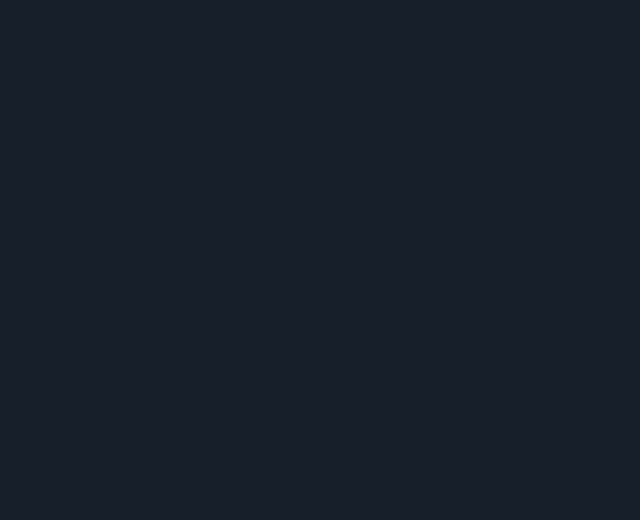
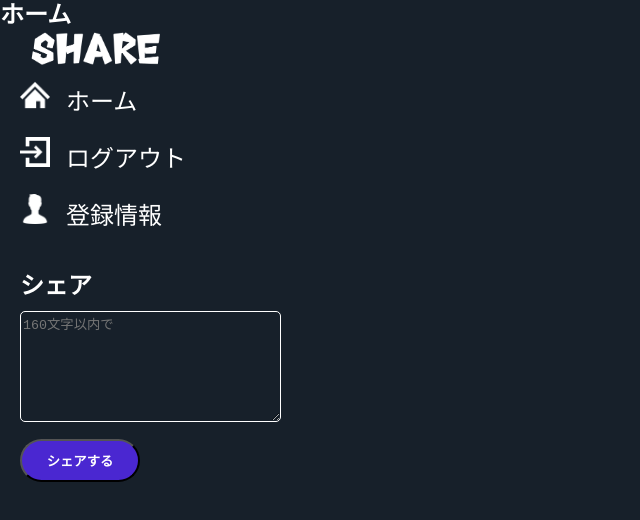
Before and after one commit to makoto-tanji/nuxt-practical-modern-dev, a Nuxt app: page /home in a window 1280 px wide. Before the commit this address had no page. Shown: the top 520 px of the page, without its empty margins (0-640 px from the left). Built offline with nearby package versions, Linux system fonts and the light colour scheme.

Commit message:
add sidebar-component.vue, home.vue, logout.vue and profile.vue

```diff
--- /dev/null
+++ b/components/sidebar-component.vue
@@ -0,0 +1,65 @@
+<template>
+  <div class="sidebar">
+    <img src="@/assets/imgs/logo.png"  alt="logo" class="img">
+    <div class="img-link-container">
+      <NuxtLink to="/home">
+        <img src="@/assets/imgs/home.png" class="img small-img">
+        ホーム
+      </NuxtLink>
+    </div>
+    <div class="img-link-container">
+        <NuxtLink to="/logout">
+          <img src="@/assets/imgs/logout.png" class="img small-img">
+          ログアウト
+        </NuxtLink>
+    </div>
+    <div class="img-link-container">
+      <NuxtLink to="/profile">
+        <img src="@/assets/imgs/profile.png" class="img small-img">
+        登録情報
+      </NuxtLink>
+    </div>
+    <div class="share-container">
+      <h2 class="title-share">シェア</h2>
+      <textarea name="share" id="share" cols="30" rows="7" placeholder="160文字以内で"></textarea>
+    </div>
+    <button class="btn share-btn">シェアする</button>
+  </div>
+</template>
+
+<style scoped>
+  .sidebar{
+    width: 100%;
+    display: flex;
+    flex-direction: column;
+    padding-left: 20px;
+  }
+  .img-link-container{
+    display: flex;
+    align-items: center;
+    padding: 10px 0;
+  }
+  .small-img{
+  width: 30px;
+  height: auto;
+  max-width: 100%;
+  max-height: 100%;
+  margin-right: 10px;
+  }
+  .title-share{
+    margin: 30px 0 10px 0;
+  }
+  textarea{
+    border: 1px solid white;
+    border-radius: 5px;
+    background-color: rgb(23, 32, 42);
+    resize: vertical;
+    color: white;
+  }
+  button{
+    margin: 10px 0px 0px 0px;
+  }
+  .share-btn{
+    margin-right: 20px;
+  }
+</style>
--- /dev/null
+++ b/pages/home.vue
@@ -0,0 +1,6 @@
+<template>
+  <div class="container">
+    <h2>ホーム</h2>
+    <SidebarComponent></SidebarComponent>
+  </div>
+</template>
--- /dev/null
+++ b/pages/logout.vue
@@ -0,0 +1,5 @@
+<template>
+  <div class="container">
+    <h2>ログアウト画面</h2>
+  </div>
+</template>
--- /dev/null
+++ b/pages/profile.vue
@@ -0,0 +1,5 @@
+<template>
+  <div class="container">
+    <h2>登録情報</h2>
+  </div>
+</template>
```
